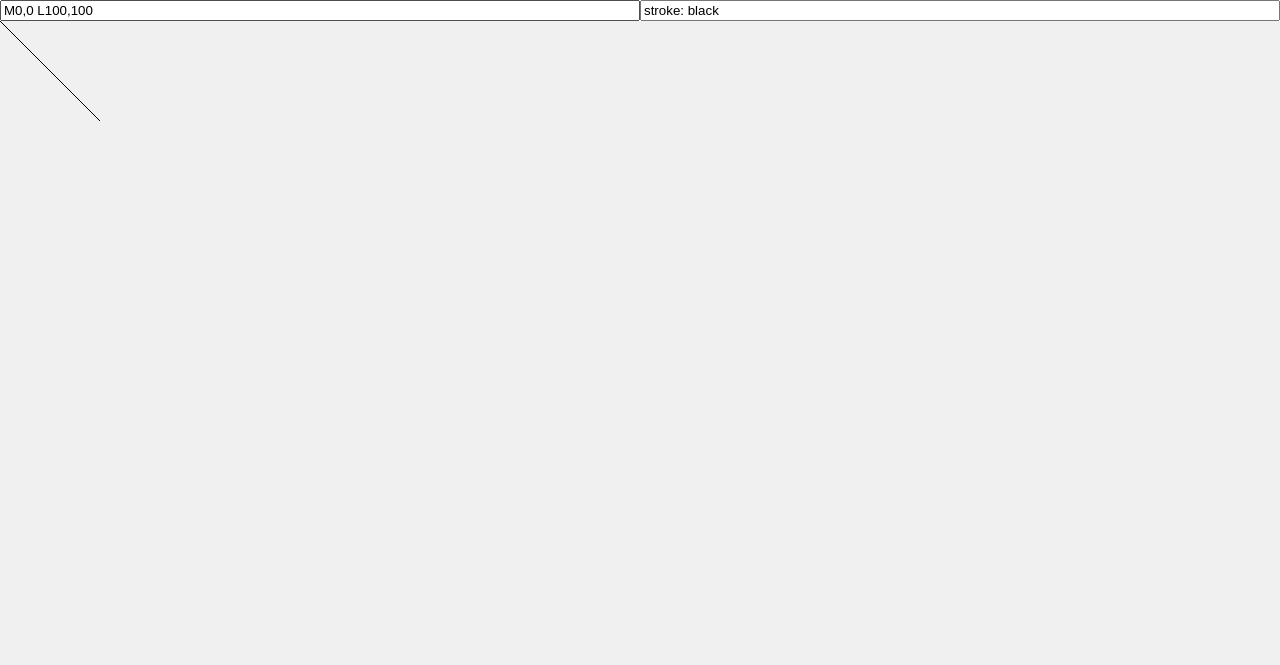
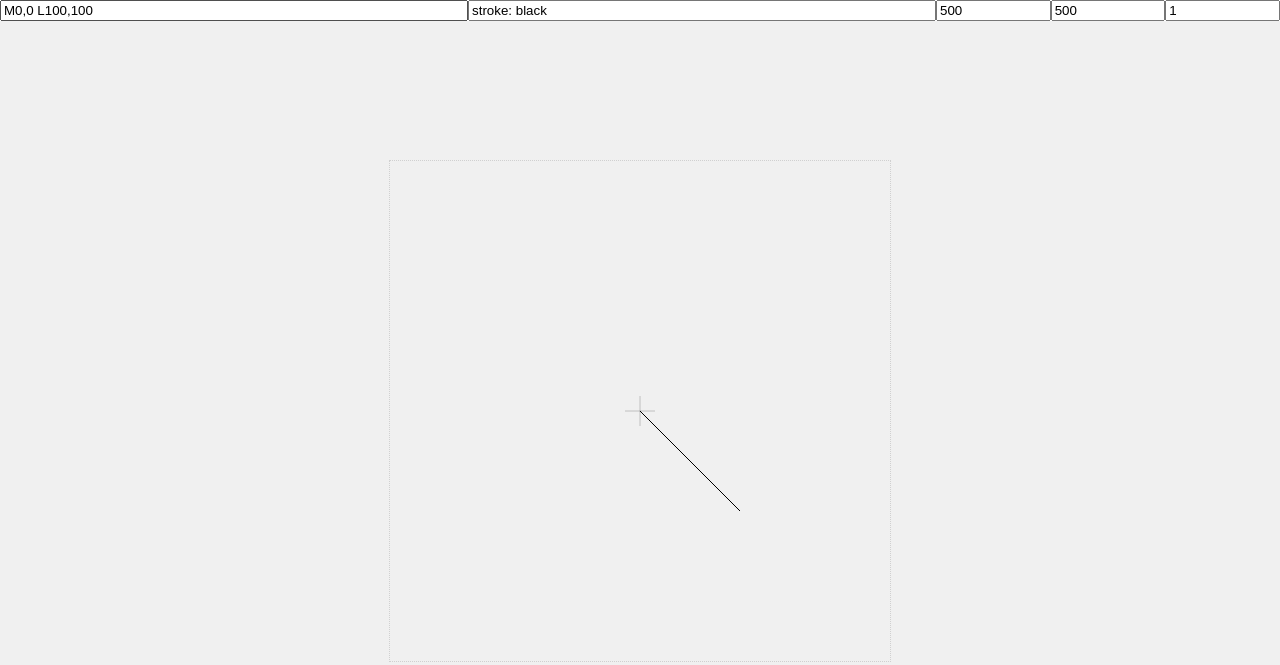
Before and after one commit to akx/svgpathology, a website: page index.html in a window 1280 px wide. Drawn offline with Linux system fonts and the light colour scheme.

Commit message:
More advanced

```diff
--- a/index.html
+++ b/index.html
@@ -1,43 +1,101 @@
 <!DOCTYPE html>
 <html lang="en">
   <head>
-  <meta charset="UTF-8">
+    <meta charset="UTF-8" />
     <title>SVG Pathology</title>
     <script src="./lib/mithril.js"></script>
-  <style>
-  html {
-    height: 100%;
-  }
-  body {
-    margin: 0;
-    height: 100%;
-    display: flex;
-    flex-direction: column;
-  }
-  header {
-    display: flex;
-  }
-  header input {
-    flex: 1;
-  }
-  svg {
-    background: #f0f0f0;
-    flex: 1;
-  }
-</style>
+    <link rel="stylesheet" href="style.css" />
   </head>
   <body>
     <script>
-    let d = 'M0,0 L100,100';
-    let style = 'stroke: black';
-    const view = () => ([
-      m('header', [
-        m('input', {value: d, oninput: (e) => {d = e.target.value;}}),
-        m('input', {value: style, oninput: (e) => {style = e.target.value;}}),
+      let path = "M0,0 L100,100";
+      let style = "stroke: black";
+      let width = 500;
+      let height = 500;
+      let scale = 1;
+      const crosshairSize = 15;
+
+      function crosshair(cx, cy) {
+        return [
+          m("line", {
+            stroke: "#000",
+            opacity: 0.2,
+            x1: cx - crosshairSize,
+            x2: cx + crosshairSize,
+            y1: cy,
+            y2: cy,
+          }),
+          m("line", {
+            stroke: "#000",
+            opacity: 0.2,
+            x1: cx,
+            x2: cx,
+            y1: cy - crosshairSize,
+            y2: cy + crosshairSize,
+          }),
+        ];
+      }
+
+      function toolbar() {
+        return m("header", [
+          m("input", {
+            value: path,
+            oninput: (e) => (path = e.target.value),
+            placeholder: "path data",
+            title: "path data",
+          }),
+          m("input", {
+            value: style,
+            oninput: (e) => (style = e.target.value),
+            placeholder: "path style",
+            title: "path style",
+          }),
+          m("input", {
+            value: width,
+            type: "number",
+            oninput: (e) => (width = e.target.valueAsNumber),
+            placeholder: "width",
+            title: "width",
+          }),
+          m("input", {
+            value: height,
+            type: "number",
+            oninput: (e) => (height = e.target.valueAsNumber),
+            placeholder: "height",
+            title: "height",
+          }),
+          m("input", {
+            value: scale,
+            type: "number",
+            min: 0,
+            step: 0.05,
+            oninput: (e) => (scale = e.target.valueAsNumber),
+            placeholder: "scale",
+            title: "scale",
+          }),
+        ]);
+      }
+
+      const view = () => {
+        const cx = width / 2;
+        const cy = height / 2;
+        return [
+          toolbar(),
+          m("main", [
+            m(
+              "svg",
+              { width, height },
+              crosshair(cx, cy),
+              m("path", {
+                style,
+                d: path,
+                transform: `translate(${cx} ${cy}) scale(${scale})`,
+              })
+            ),
           ]),
-      m('svg', m('path', {style, d})),
-      ]);
-    m.mount(document.body, {view});
+        ];
+      };
+      m.mount(document.body, { view });
     </script>
   </body>
 </html>
--- /dev/null
+++ b/style.css
@@ -0,0 +1,36 @@
+html {
+  height: 100%;
+}
+
+body {
+  margin: 0;
+  height: 100%;
+  display: flex;
+  flex-direction: column;
+}
+
+header {
+  display: flex;
+}
+
+header input {
+  flex: 1;
+}
+
+header input[type="number"] {
+  flex: 0;
+  width: 8em;
+}
+
+main {
+  background: #f0f0f0;
+  flex: 1;
+  display: flex;
+
+  align-items: center;
+  justify-content: center;
+}
+
+svg {
+  border: 1px dotted #d0d0d0;
+}
```
Also changed, not shown: package.json (added, +11 -0 lines), 2 other files. Lines whose indentation alone changed are shown as unchanged.
